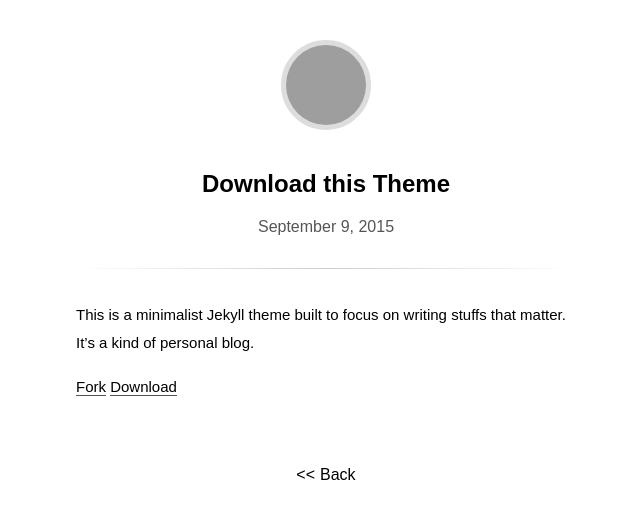
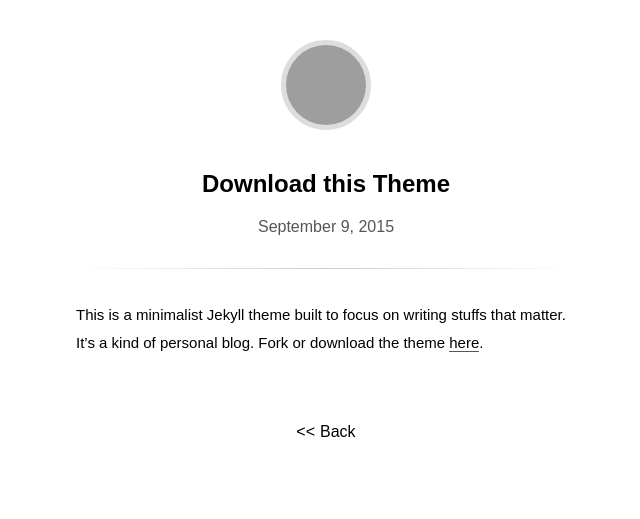
Before and after one commit to heiswayi/the-plain, a Jekyll site: the page built from _posts/2015-09-09-download-this-theme.md, in a window 1280 px wide. Shown: the top 519 px of the page, without its empty margins (314-954 px from the left). Built offline with Jekyll 4.4.1, drawn with Linux system fonts in a browser that asks for light colours; some web fonts are replaced; grey boxes are pictures that could not be loaded.

Commit message:
Update 2015-09-09-download-this-theme.md

```diff
--- a/_posts/2015-09-09-download-this-theme.md
+++ b/_posts/2015-09-09-download-this-theme.md
@@ -3,8 +3,4 @@
 updated: 2015-09-09 10:38
 ---
 
-This is a minimalist Jekyll theme built to focus on writing stuffs that matter. It's a kind of personal blog.
-
-<a class="github-button" href="https://github.com/heiswayi/the-plain/fork" data-icon="octicon-repo-forked" data-style="mega" data-count-href="/heiswayi/the-plain/network" data-count-api="/repos/heiswayi/the-plain#forks_count" data-count-aria-label="# forks on GitHub" aria-label="Fork heiswayi/the-plain on GitHub">Fork</a> <a class="github-button" href="https://github.com/heiswayi/the-plain/archive/master.zip" data-icon="octicon-cloud-download" data-style="mega" aria-label="Download heiswayi/the-plain on GitHub">Download</a>
-
-<script async defer id="github-bjs" src="https://buttons.github.io/buttons.js"></script>
+This is a minimalist Jekyll theme built to focus on writing stuffs that matter. It's a kind of personal blog. Fork or download the theme [here](https://github.com/heiswayi/the-plain).
```
